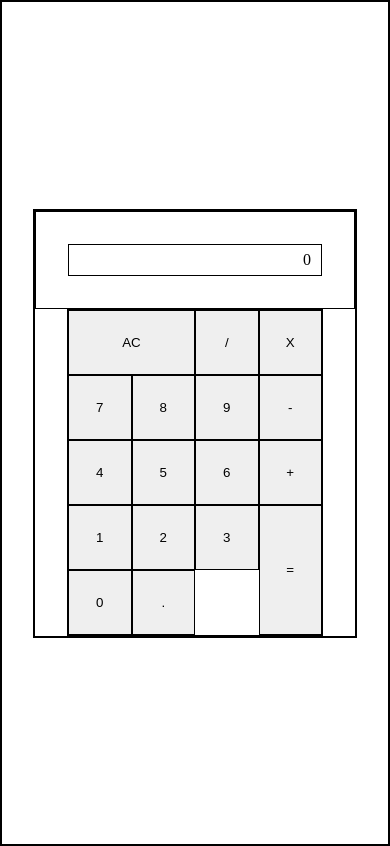
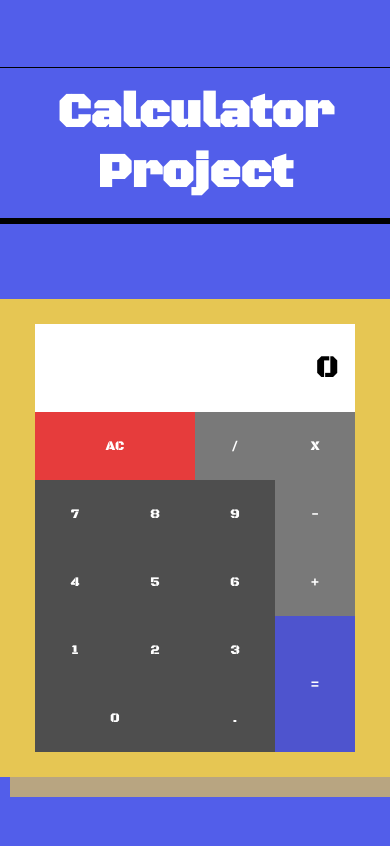
Before and after one commit to bhunor97/FCC_Frontend_Libraries_Cert_projects, a React (Create React App) app in the folder calculator/: page / in a window 390 px wide. Built offline with nearby package versions, Linux system fonts and the light colour scheme.

Commit message:
calculator styled ( not responsive yet)

```diff
--- a/calculator/public/index.html
+++ b/calculator/public/index.html
@@ -10,6 +10,19 @@
       content="Web site created using create-react-app"
     />
     <link rel="apple-touch-icon" href="%PUBLIC_URL%/logo192.png" />
+    <link rel="preconnect" href="https://fonts.googleapis.com" />
+    <link rel="preconnect" href="https://fonts.gstatic.com" crossorigin />
+    <link
+      href="https://fonts.googleapis.com/css2?family=Black+Ops+One&display=swap"
+      rel="stylesheet"
+    />
+    <!-- Google Fonts -->
+    <link rel="preconnect" href="https://fonts.googleapis.com" />
+    <link rel="preconnect" href="https://fonts.gstatic.com" crossorigin />
+    <link
+      href="https://fonts.googleapis.com/css2?family=Black+Ops+One&family=Bungee+Shade&display=swap"
+      rel="stylesheet"
+    />
 
     <link rel="manifest" href="%PUBLIC_URL%/manifest.json" />
     <title>Calculator</title>
--- a/calculator/src/components/App.js
+++ b/calculator/src/components/App.js
@@ -16,10 +16,12 @@ const App = (props) => {
   // Regex
   const regexSigns = /[+,*,/,-]/g;
 
-  console.log(typeof currentValue);
-  console.log(currentValue);
+  return (
+    <>
+      <div className="title-wrapper">
+        <h1>Calculator Project</h1>
+      </div>
 
-  return (
       <div className="calculator-wrapper">
         {/* display */}
         <section id="display">
@@ -59,7 +61,7 @@ const App = (props) => {
                 setValue(currentValue + "/");
               }
             }}
-          className="calc-buttons /-btn"
+            className="calc-buttons division-btn"
             id="divide"
           >
             /
@@ -89,14 +91,16 @@ const App = (props) => {
                 setValue(currentValue + "*");
               }
             }}
-          className="calc-buttons X-btn"
+            className="calc-buttons multiplication-btn"
             id="multiply"
           >
             X
           </button>
           <button
             onClick={() => {
-            currentValue === "0" ? setValue("7") : setValue(currentValue + "7");
+              currentValue === "0"
+                ? setValue("7")
+                : setValue(currentValue + "7");
             }}
             className="calc-buttons 7-btn"
             id="seven"
@@ -105,7 +109,9 @@ const App = (props) => {
           </button>
           <button
             onClick={() => {
-            currentValue === "0" ? setValue("8") : setValue(currentValue + "8");
+              currentValue === "0"
+                ? setValue("8")
+                : setValue(currentValue + "8");
             }}
             className="calc-buttons 8-btn"
             id="eight"
@@ -114,7 +120,9 @@ const App = (props) => {
           </button>
           <button
             onClick={() => {
-            currentValue === "0" ? setValue("9") : setValue(currentValue + "9");
+              currentValue === "0"
+                ? setValue("9")
+                : setValue(currentValue + "9");
             }}
             className="calc-buttons 9-btn"
             id="nine"
@@ -146,7 +154,9 @@ const App = (props) => {
           </button>
           <button
             onClick={() => {
-            currentValue === "0" ? setValue("4") : setValue(currentValue + "4");
+              currentValue === "0"
+                ? setValue("4")
+                : setValue(currentValue + "4");
             }}
             className="calc-buttons 4-btn"
             id="four"
@@ -155,7 +165,9 @@ const App = (props) => {
           </button>
           <button
             onClick={() => {
-            currentValue === "0" ? setValue("5") : setValue(currentValue + "5");
+              currentValue === "0"
+                ? setValue("5")
+                : setValue(currentValue + "5");
             }}
             className="calc-buttons 5-btn"
             id="five"
@@ -164,7 +176,9 @@ const App = (props) => {
           </button>
           <button
             onClick={() => {
-            currentValue === "0" ? setValue("6") : setValue(currentValue + "6");
+              currentValue === "0"
+                ? setValue("6")
+                : setValue(currentValue + "6");
             }}
             className="calc-buttons 6-btn"
             id="six"
@@ -203,7 +217,9 @@ const App = (props) => {
           </button>
           <button
             onClick={() => {
-            currentValue === "0" ? setValue("1") : setValue(currentValue + "1");
+              currentValue === "0"
+                ? setValue("1")
+                : setValue(currentValue + "1");
             }}
             className="calc-buttons 1-btn"
             id="one"
@@ -212,7 +228,9 @@ const App = (props) => {
           </button>
           <button
             onClick={() => {
-            currentValue === "0" ? setValue("2") : setValue(currentValue + "2");
+              currentValue === "0"
+                ? setValue("2")
+                : setValue(currentValue + "2");
             }}
             className="calc-buttons 2-btn"
             id="two"
@@ -221,7 +239,9 @@ const App = (props) => {
           </button>
           <button
             onClick={() => {
-            currentValue === "0" ? setValue("3") : setValue(currentValue + "3");
+              currentValue === "0"
+                ? setValue("3")
+                : setValue(currentValue + "3");
             }}
             className="calc-buttons 3-btn"
             id="three"
@@ -240,9 +260,11 @@ const App = (props) => {
           </button>
           <button
             onClick={() => {
-            currentValue === "0" ? setValue("0") : setValue(currentValue + "0");
+              currentValue === "0"
+                ? setValue("0")
+                : setValue(currentValue + "0");
             }}
-          className="calc-buttons 0-btn"
+            className="calc-buttons zero-btn"
             id="zero"
           >
             0
@@ -276,6 +298,7 @@ const App = (props) => {
           </button>
         </section>
       </div>
+    </>
   );
 };
 
--- a/calculator/src/style/resets.css
+++ b/calculator/src/style/resets.css
@@ -2,5 +2,15 @@
   box-sizing: border-box;
   margin: 0;
   padding: 0;
-  border: 1px solid black;
+  /* font-family: "Bungee Shade", cursive; */
+  font-family: "Black Ops One", cursive;
+  /* border: 1px solid black; */
 }
+
+:root {
+  --color_1: #e6c653;
+  --color_2: #25e65b;
+  --color_3: #e62525;
+  --color_4: #303fe6d5;
+  --color_5: #e63c3c;
+}
--- a/calculator/src/style/style.css
+++ b/calculator/src/style/style.css
@@ -3,7 +3,23 @@ body {
   flex-direction: column;
   justify-content: center;
   align-items: center;
-  height: 100vh;
+  min-height: 100vh;
+  background-color: var(--color_4);
+}
+
+/* TITLE */
+.title-wrapper {
+  display: flex;
+  flex-direction: column;
+  justify-content: center;
+  align-items: center;
+  text-align: center;
+  margin-bottom: 5rem;
+  font-size: 1.5rem;
+  padding: 15px;
+  color: #fff;
+  border: 1px solid black;
+  box-shadow: 5px 5px 0 0 #000;
 }
 
 /* WRAPPER */
@@ -12,7 +28,12 @@ body {
   flex-direction: column;
   justify-content: center;
   align-items: center;
+  width: 25rem;
   margin: auto;
+  padding: 25px 0 25px 0;
+  background-color: var(--color_1);
+  /* border: 5px solid #e6c653; */
+  box-shadow: 15px 20px 0px 0px #e6c653b0;
 }
 
 /* DISPLAY */
@@ -22,8 +43,7 @@ body {
   align-items: center;
   justify-content: center;
   text-align: center;
-  padding: 2rem;
-  width: 20rem;
+  width: 80%;
 }
 
 .calc-div,
@@ -34,8 +54,17 @@ body {
   justify-content: center;
   text-align: center;
   width: 100%;
-  height: 2rem;
-  padding: 10px;
+  min-height: 2rem;
+  background-color: #fff;
+}
+
+.calc-div {
+  height: 5rem;
+  padding: 1.5rem 1rem 1.5rem 1rem;
+  font-size: 2rem;
+  width: 100%;
+  word-break: break-word;
+  height: 100%;
 }
 
 /* BUTTONS */
@@ -55,6 +84,11 @@ body {
   grid-row: 4 / 6;
 }
 
+.zero-btn {
+  grid-column: 1 / 3;
+  grid-row: 5;
+}
+
 .calc-buttons {
   padding: 1.5rem;
   display: flex;
@@ -62,9 +96,31 @@ body {
   justify-content: center;
   align-items: center;
   cursor: pointer;
+  border: none;
   transition: 0.1s ease;
+  background-color: rgb(78, 78, 78);
+  color: #fff;
+  border: 2px solid transparent;
 }
 
 .calc-buttons:hover {
-  opacity: 0.5;
+  opacity: 0.7;
+  border: 2px solid #fff;
+  color: #000;
 }
+
+/* operator buttons */
+.division-btn,
+.multiplication-btn,
+.minus-btn,
+.plus-btn {
+  background-color: rgb(121, 121, 121);
+}
+
+.ac-btn {
+  background-color: var(--color_5);
+}
+
+.equal-btn {
+  background-color: var(--color_4);
+}
```
Also changed, not shown: 1 other file (tests, documents, lock files or other folders). Lines whose indentation alone changed are shown as unchanged.
